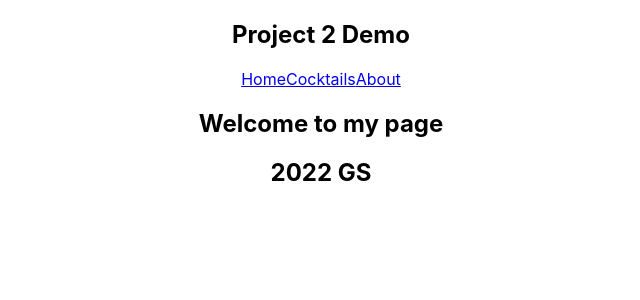
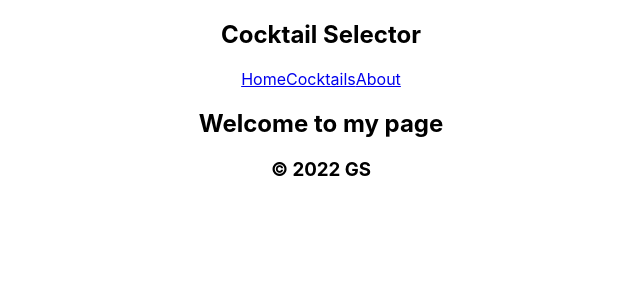
Before and after one commit to swanmac/Cocktail_Selector, a React (Create React App) app in the folder cocktail-selector/: page / in a window 1280 px wide. Shown: the top 300 px of the page, without its empty margins (319-959 px from the left). Built offline with nearby package versions, Linux system fonts and the light colour scheme; the HTML template or start-up script is replaced by a standard one.

Commit message:
Added copyright to footer

```diff
--- a/cocktail-selector/src/components/Footer.jsx
+++ b/cocktail-selector/src/components/Footer.jsx
@@ -1,6 +1,6 @@
 export default function Footer () {
 
     return (
-        <div><h2> 2022 GS </h2></div>
+        <div><h3> &copy; 2022 GS </h3></div>
     )
 }
--- a/cocktail-selector/src/components/Header.jsx
+++ b/cocktail-selector/src/components/Header.jsx
@@ -4,7 +4,7 @@ import Nav from './Nav'
 export default function Header () {
     return (
     <div>
-        <h2> Project 2 Demo</h2>
+        <h2>Cocktail Selector</h2>
     </div>
     )
 }
```
